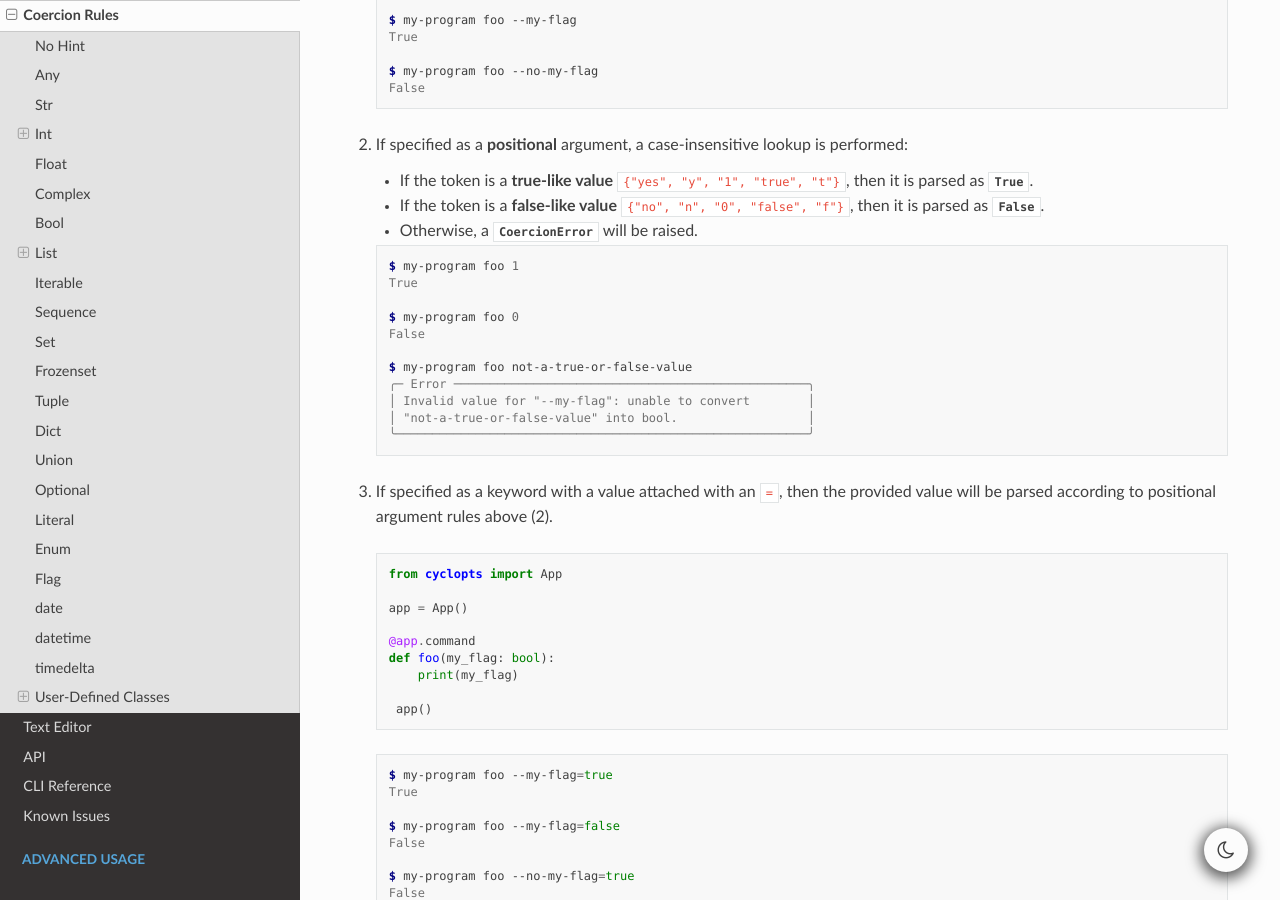
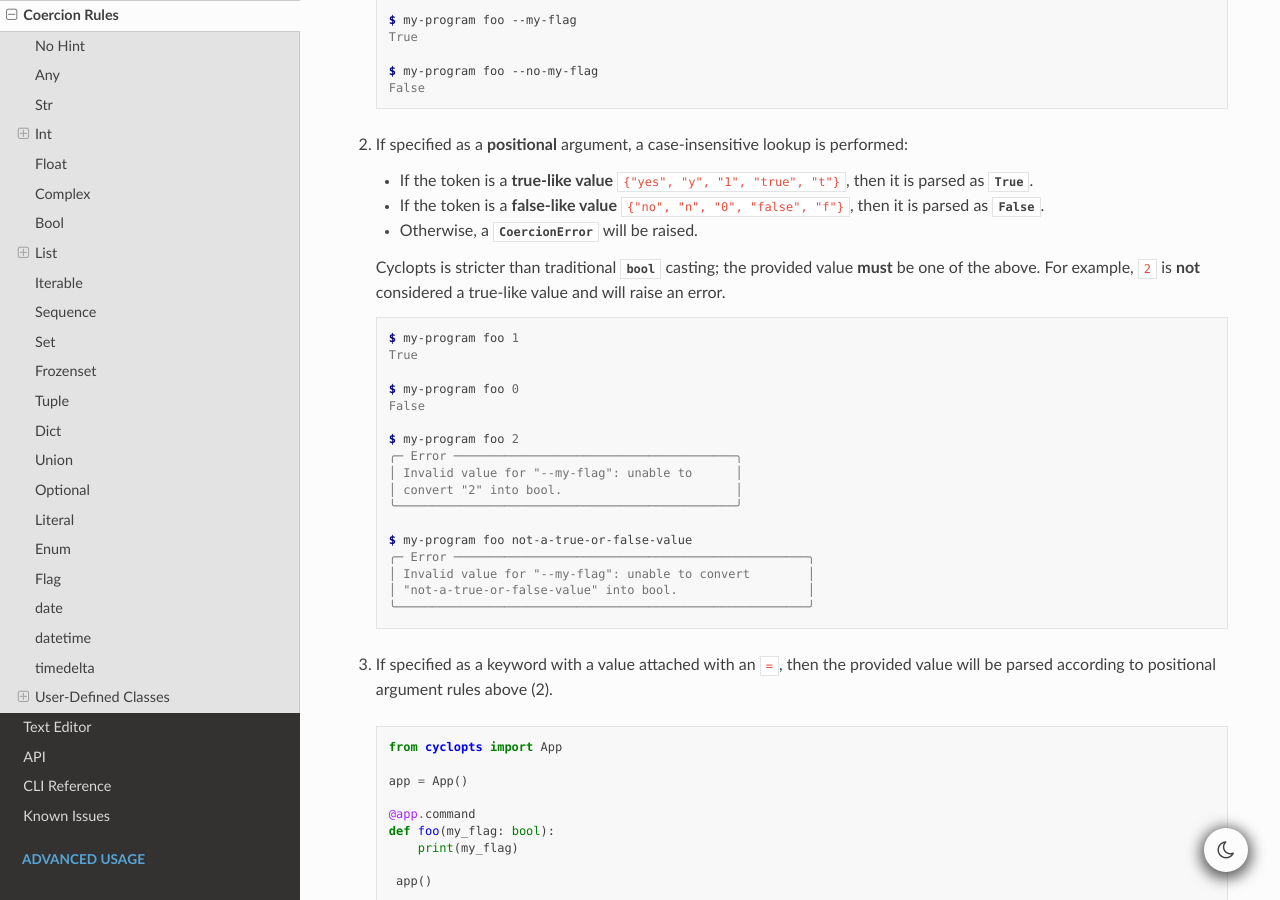
Before and after one commit to BrianPugh/cyclopts, a Sphinx documentation site: the page built from docs/source/rules.rst, in a window 1280 px wide and 900 px high, scrolled down 2993 px. Built offline with Sphinx 7.4.7 and the Read the Docs theme 3.1.0, drawn with Linux system fonts in a browser that asks for light colours; the version number could not be read and is left out.

Commit message:
misc docs fixes

```diff
--- a/docs/source/rules.rst
+++ b/docs/source/rules.rst
@@ -173,7 +173,9 @@ Bool
 
    * If the token is a **false-like value** ``{"no", "n", "0", "false", "f"}``, then it is parsed as :obj:`False`.
 
-   * Otherwise, a :exc:`CoercionError` will be raised.
+   * Otherwise, a :exc:`.CoercionError` will be raised.
+
+   Cyclopts is stricter than traditional :class:`bool` casting; the provided value **must** be one of the above. For example, ``2`` is **not** considered a true-like value and will raise an error.
 
    .. code-block:: console
 
@@ -182,6 +184,12 @@ Bool
 
       $ my-program foo 0
       False
+
+      $ my-program foo 2
+      ╭─ Error ───────────────────────────────────────╮
+      │ Invalid value for "--my-flag": unable to      │
+      │ convert "2" into bool.                        │
+      ╰───────────────────────────────────────────────╯
 
       $ my-program foo not-a-true-or-false-value
       ╭─ Error ─────────────────────────────────────────────────╮
@@ -230,7 +238,7 @@ Positional
 When arguments are provided positionally:
 
 * If :attr:`.Parameter.allow_leading_hyphen` is :obj:`False` (default behavior), reaching an option-like token will stop parsing for this parameter.
-  If the number of consumed tokens is not a multiple of the required number of tokens to create an element of the list, a :exc:`MissingArgumentError` will be raised.
+  If the number of consumed tokens is not a multiple of the required number of tokens to create an element of the list, a :exc:`.MissingArgumentError` will be raised.
 
   .. code-block:: python
 
@@ -307,7 +315,7 @@ When arguments are provided by keyword:
 
 * The keyword can be specified multiple times.
 
-* If :attr:`.Parameter.allow_leading_hyphen` is :obj:`False` (default behavior), reaching an option-like token will raise :exc:`MissingArgumentError` if insufficient tokens have been parsed.
+* If :attr:`.Parameter.allow_leading_hyphen` is :obj:`False` (default behavior), reaching an option-like token will raise :exc:`.MissingArgumentError` if insufficient tokens have been parsed.
 
   .. code-block:: python
 
```
